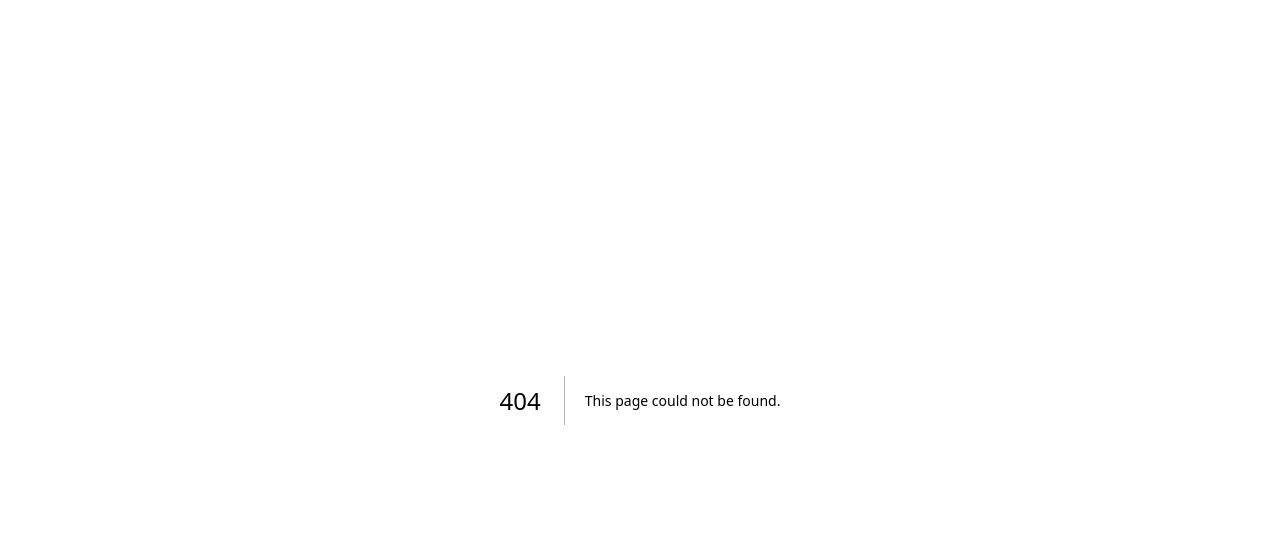
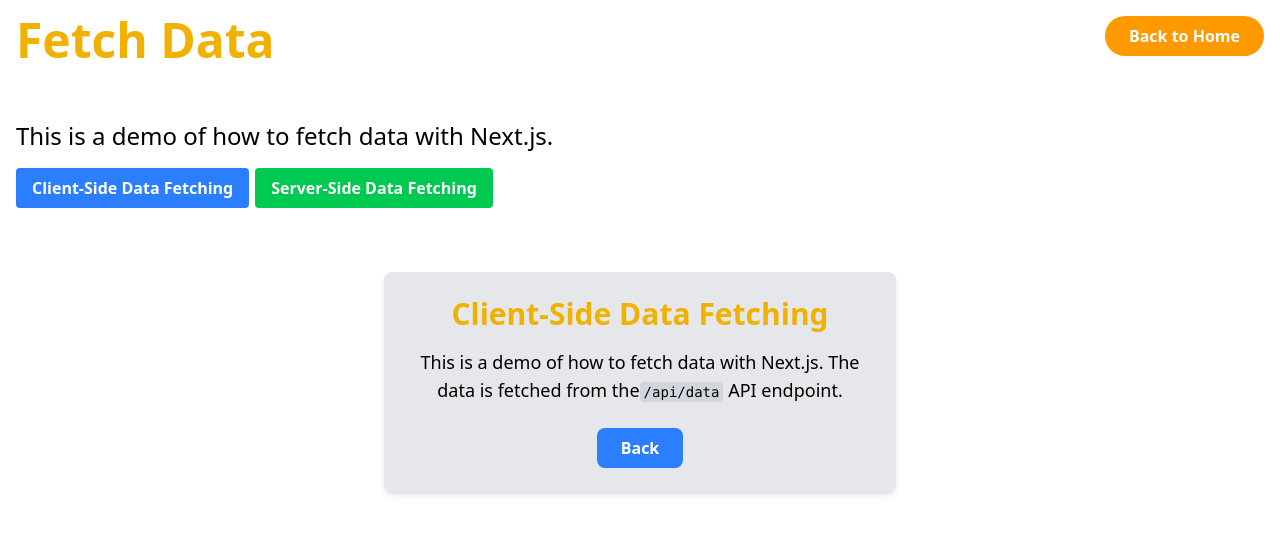
Before and after one commit to Bppatkar/learning_next_js, a Next.js app: page /fetchData/client in a window 1280 px wide. Before the commit this address had no page. Shown: the top 534 px of the page. Built offline with nearby package versions, Linux system fonts and the light colour scheme.

Commit message:
changes UI In some componetns and working on fetching data in client and server components

```diff
--- /dev/null
+++ b/app/fetchData/client/page.jsx
@@ -0,0 +1,31 @@
+import Link from "next/link";
+import React from "react";
+
+const page = () => {
+  return (
+    <div className="w-full flex justify-center px-4 py-8">
+      <div className="bg-gray-200 dark:bg-gray-700 p-6 rounded-lg shadow-md max-w-lg w-full">
+        <h2 className="text-3xl font-bold text-yellow-500 mb-4 text-center">
+          Client-Side Data Fetching
+        </h2>
+        <p className="text-lg font-medium mb-6 text-center">
+          This is a demo of how to fetch data with Next.js. The data is fetched
+          from the
+          <code className="px-1 py-0.5 text-sm font-mono rounded bg-gray-300 dark:bg-gray-600">
+            /api/data
+          </code>{" "}
+          API endpoint.
+        </p>
+        <div className="flex justify-center">
+          <Link href={"/fetchData"}>
+            <button className="bg-blue-500 hover:bg-blue-700 text-white font-bold py-2 px-6 rounded-lg transition-colors duration-200">
+              Back
+            </button>
+          </Link>
+        </div>
+      </div>
+    </div>
+  );
+};
+
+export default page;
--- /dev/null
+++ b/app/fetchData/layout.jsx
@@ -0,0 +1,46 @@
+"use client";
+
+import Link from "next/link";
+import { useRouter } from "next/navigation";
+import React from "react";
+
+
+
+const layout = ({ children }) => {
+  const router = useRouter();
+  return (
+    <div className="dark:bg-gray-900 dark:text-white min-h-screen">
+      <div className="flex flex-row items-start justify-between p-4">
+        <h1 className="text-5xl font-bold text-yellow-500 mb-6">Fetch Data</h1>
+        <button
+          className="bg-amber-500 hover:bg-orange-600 text-white font-semibold py-2 px-6 rounded-full transition-colors duration-200"
+          onClick={() => router.push("/")}
+        >
+          Back to Home
+        </button>
+      </div>
+      <div className="flex flex-col items-start justify-start p-4">
+        <p className="text-2xl font-medium mb-4">
+          This is a demo of how to fetch data with Next.js.
+        </p>
+        <div className="flex flex-row items-center gap-1.5 mb-4">
+          <Link
+            href="/fetchData/client"
+            className="bg-blue-500 hover:bg-blue-700 text-white font-bold py-2 px-4 rounded"
+          >
+            Client-Side Data Fetching
+          </Link>
+          <Link
+            href="/fetchData/server"
+            className="bg-green-500 hover:bg-green-700 text-white font-bold py-2 px-4 rounded"
+          >
+            Server-Side Data Fetching
+          </Link>
+        </div>
+      </div>
+      {children}
+    </div>
+  );
+};
+
+export default layout;
--- /dev/null
+++ b/app/fetchData/page.jsx
@@ -0,0 +1,27 @@
+import React from "react";
+
+export const metadata = {
+  title: "Fetch Data",
+  description: "here we are going to fetch data in server and client side",
+};
+
+const Page = () => {
+  return (
+    <div className="flex flex-col items-center justify-center p-6 text-center">
+      <h1
+        className="text-3xl sm:text-4xl font-bold mb-4
+                 bg-gradient-to-r from-blue-400 to-green-400 bg-clip-text text-transparent"
+      >
+        Fetching Data....
+      </h1>
+      <p
+        className="text-xl text-gray-700 dark:text-gray-300
+                leading-relaxed max-w-md mx-auto"
+      >
+        Click on the buttons above to see client-side or server-side fetching.
+      </p>
+    </div>
+  );
+};
+
+export default Page;
--- /dev/null
+++ b/app/fetchData/server/page.jsx
@@ -0,0 +1,31 @@
+import Link from "next/link";
+import React from "react";
+
+const page = () => {
+  return (
+    <div className="w-full flex justify-center px-4 py-8">
+      <div className="bg-gray-200 dark:bg-gray-700 p-6 rounded-lg shadow-md max-w-lg w-full">
+        <h2 className="text-3xl font-bold text-yellow-500 mb-4 text-center">
+          Server-Side Data Fetching
+        </h2>
+        <p className="text-lg font-medium mb-6 text-center">
+          This is a demo of how to fetch data with Next.js. The data is fetched
+          from the{" "}
+          <code className="px-1 py-0.5 text-sm font-mono rounded bg-gray-300 dark:bg-gray-600">
+            /api/data
+          </code>{" "}
+          API endpoint.
+        </p>
+        <div className="flex justify-center">
+          <Link href={"/fetchData"}>
+            <button className="bg-green-500 hover:bg-green-700 text-white font-bold py-2 px-6 rounded-lg transition-colors duration-200">
+              Back
+            </button>
+          </Link>
+        </div>
+      </div>
+    </div>
+  );
+};
+
+export default page;
--- a/app/page.jsx
+++ b/app/page.jsx
@@ -5,7 +5,9 @@
   return (
     <div className="dark:bg-gray-900 dark:text-white min-h-screen text-center mb-1">
       <div className="flex flex-col items-center justify-center h-screen">
-        <h1 className="text-5xl font-bold text-yellow-500 mb-6">Welcome to Next.js</h1>
+        <h1 className="text-5xl font-bold text-yellow-500 mb-6">
+          Welcome to Next.js
+        </h1>
         <ul className="list-none mb-6 text-3xl">
           <li className="mb-2">
             <Link
@@ -47,6 +49,14 @@
               Project 2: Meme Generator
             </Link>
           </li>
+          <li className="mb-2">
+            <Link
+              href="/fetchData"
+              className="text-teal-500 hover:text-teal-700 transition-colors duration-200"
+            >
+              Fetch Data
+            </Link>
+          </li>
         </ul>
       </div>
     </div>
--- a/app/profile/page.jsx
+++ b/app/profile/page.jsx
@@ -62,8 +62,10 @@
 
 const page = () => {
   return (
-    <div>
-      <h1>this is profile page</h1>
+    <div className="bg-gray-100 p-6 rounded-lg shadow-lg">
+      <h1 className="text-3xl font-bold text-gray-800">
+        Welcome to your Profile Page
+      </h1>
     </div>
   );
 };
```
